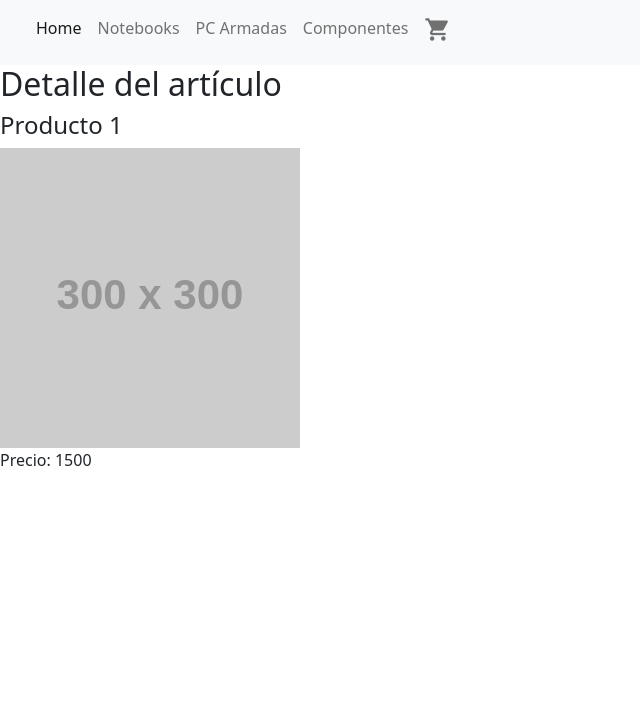
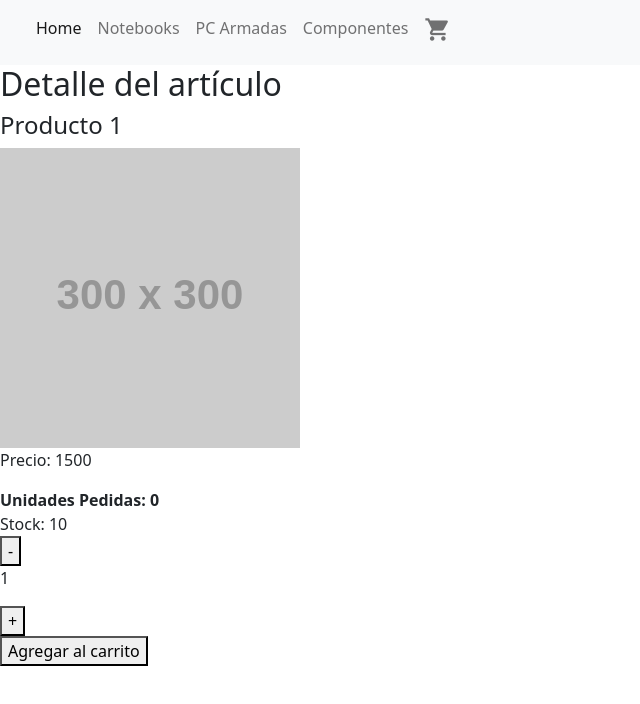
Before and after one commit to pablodiaz03/app-diaz, a React (Create React App) app: page /item/1 in a window 1280 px wide. Shown: the top 704 px of the page, without its empty margins (0-640 px from the left). Built offline with nearby package versions, Linux system fonts and the light colour scheme.

Commit message:
Desafio 8

```diff
--- a/src/components/ItemCount.js
+++ b/src/components/ItemCount.js
@@ -2,10 +2,16 @@ import { useState } from "react"
 
 const ItemCount = (props) => {
 
-    const [contador, setContador] = useState(props.initial)
+    const [contador, setContador] = useState(1)
+    const item = props.art
+
+    const handleClick = () => {
+        console.log("click del hijo")
+        props.onAdd(contador)
+    }
 
     const agregarItem = () => {
-        if (contador < props.stock && props.stock > 0)
+        if (contador < item.stock && item.stock > 0)
         {
             setContador(contador + 1)
         }
@@ -19,19 +25,19 @@ const ItemCount = (props) => {
     }
 
     const confirmar =() => {
-        props.onAdd(contador)
+        // item.onAdd(contador)
         console.log(contador)
     }
 
   return (
     <div>
-        <label>Stock: {props.stock}</label>
+        <label>Stock: {item.stock}</label>
         <br/>
         <button onClick={restarItem}>-</button>
         <p>{contador}</p>
         <button onClick={agregarItem}>+</button>
         <br/>
-        <button onClick={confirmar}>Agregar al carrito</button>
+        <button onClick={handleClick}>Agregar al carrito</button>
     </div>
   )
 }
--- a/src/components/ItemDetail.js
+++ b/src/components/ItemDetail.js
@@ -1,11 +1,23 @@
+import { useState } from "react"
+import ItemCount from "./ItemCount"
 
-const ItemDetail = ({item}) => {console.log(item)
+const ItemDetail = ({item}) => {
+
+  const [contador, setContador] = useState(0)
+
+  const handleClick = (contadorHijo) => {
+    setContador(contadorHijo)
+    console.log("clic del padre")
+  }
+
   return (
     <article>
     <h2>Detalle del artículo</h2>
     <h4>{item.title}</h4>
     <img src="https://via.placeholder.com/300x300" alt="card"></img>
     <p>Precio: {item.precio}</p>
+    <strong>Unidades Pedidas: {contador}</strong>
+    <ItemCount art={item} onAdd={handleClick}/>
   </article>
   )
 }
--- a/src/components/ItemDetailContainer.js
+++ b/src/components/ItemDetailContainer.js
@@ -3,10 +3,10 @@ import { useParams } from "react-router-dom"
 import ItemDetail from "./ItemDetail"
 
 const BD = [
-    {id: 1, title: "Producto 1", precio: 1500, categoryId: "Notebooks", pictureUrl: ""},
-    {id: 2, title: "Producto 2", precio: 2500, categoryId: "Notebooks", pictureUrl: ""},
-    {id: 3, title: "Producto 3", precio: 3500, categoryId: "PCArmadas", pictureUrl: ""},
-    {id: 4, title: "Producto 4", precio: 8000, categoryId: "Componentes", pictureUrl: ""}
+    {id: 1, title: "Producto 1", precio: 1500, categoryId: "Notebooks", pictureUrl: "", stock: 10},
+    {id: 2, title: "Producto 2", precio: 2500, categoryId: "Notebooks", pictureUrl: "", stock: 20},
+    {id: 3, title: "Producto 3", precio: 3500, categoryId: "PCArmadas", pictureUrl: "", stock: 30},
+    {id: 4, title: "Producto 4", precio: 8000, categoryId: "Componentes", pictureUrl: "", stock: 40}
   ]
 
 const ItemDetailContainer = () => {
```
